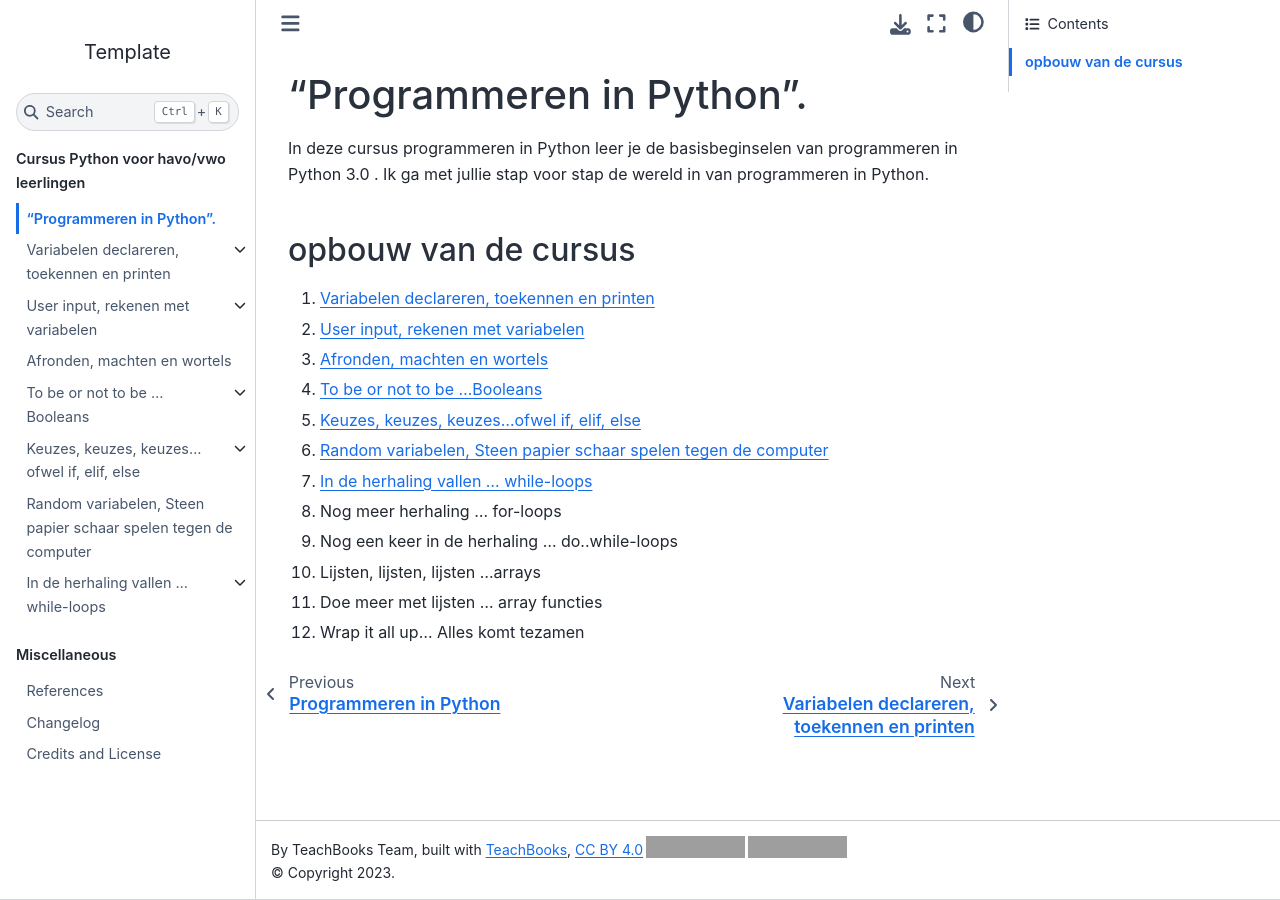
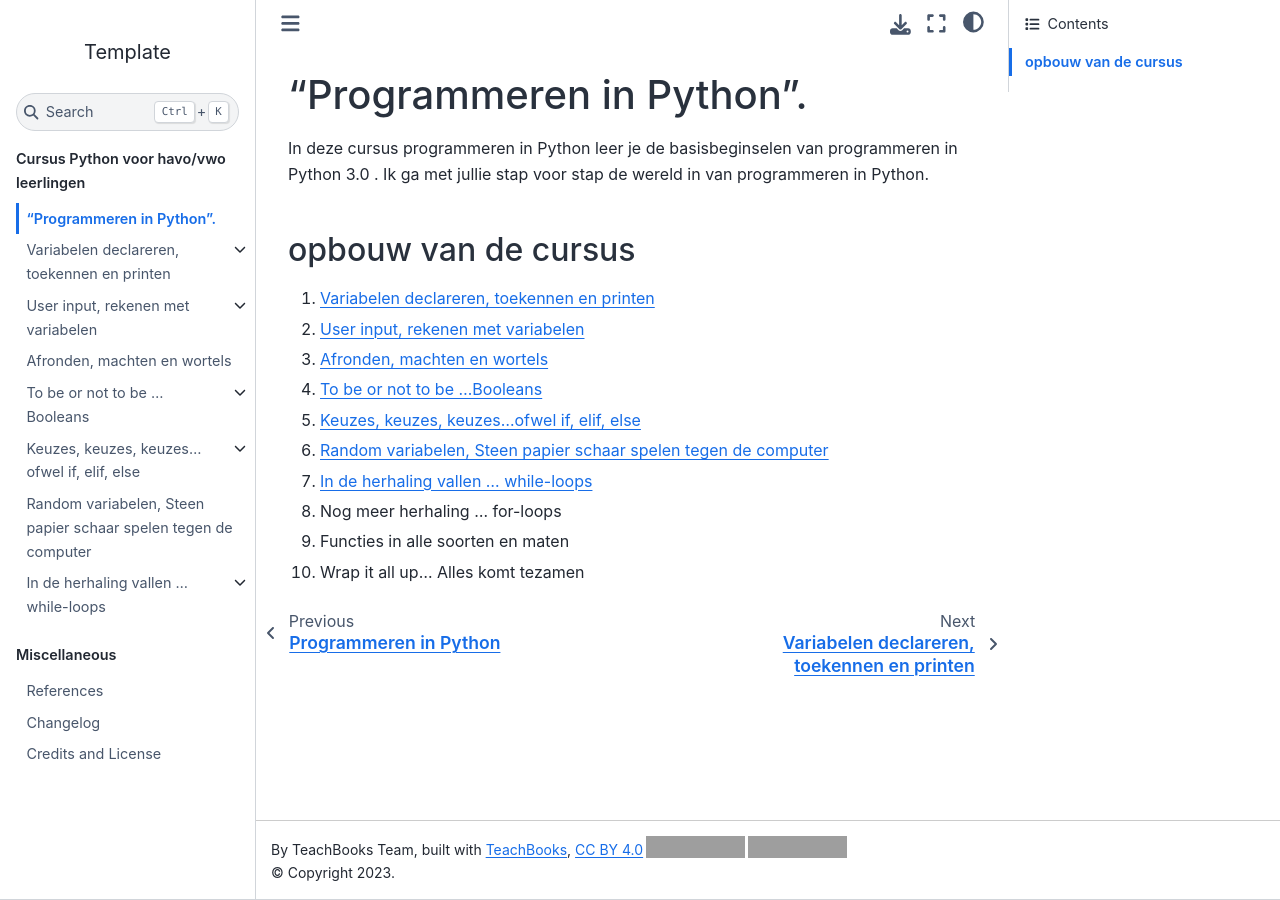
Before and after one commit to nerdyJuffie/PythonProgrammeren, a Jupyter Book: the page built from book/some_content/overview.md, in a window 1280 px wide. Built offline with Jupyter Book 1.0.4 settings and Sphinx 7.4.7 and the Sphinx Book theme 1.1.4, drawn with Linux system fonts in a browser that asks for light colours; pages that are not in the unit, such as notebooks, are missing from menus; comment, search, counter and statistics services are not loaded; grey boxes are pictures that could not be loaded.

Commit message:
Update overview.md

```diff
--- a/book/some_content/overview.md
+++ b/book/some_content/overview.md
@@ -13,7 +13,6 @@ In deze cursus programmeren in Python leer je de basisbeginselen van programmere
 6. [Random variabelen, Steen papier schaar spelen tegen de computer](hoofdstuk6.ipynb)
 7. [In de herhaling vallen ... while-loops](hoofdstuk7.md)
 8. Nog meer herhaling ... for-loops
-9. Nog een keer in de herhaling ... do..while-loops
-10. Lijsten, lijsten, lijsten ...arrays
-11. Doe meer met lijsten ... array functies
-12. Wrap it all up... Alles komt tezamen
+9. Functies in alle soorten en maten
+
+10. Wrap it all up... Alles komt tezamen
```
